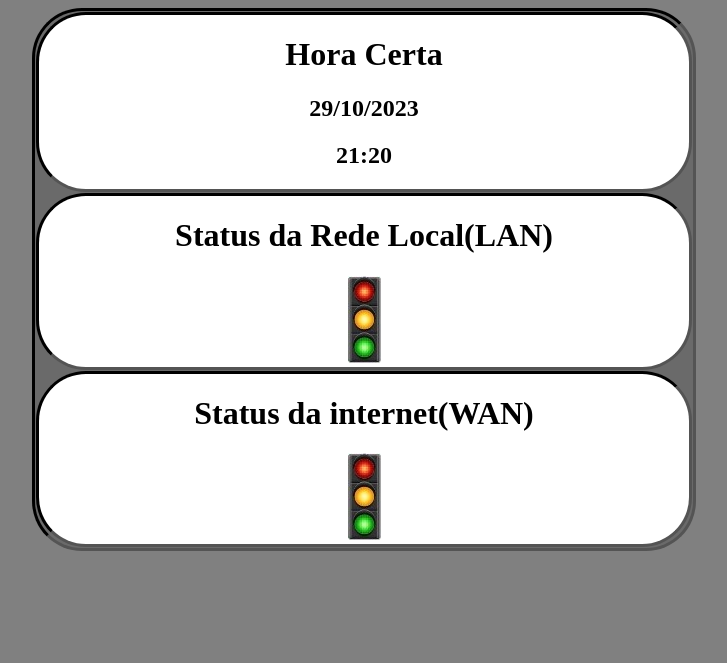
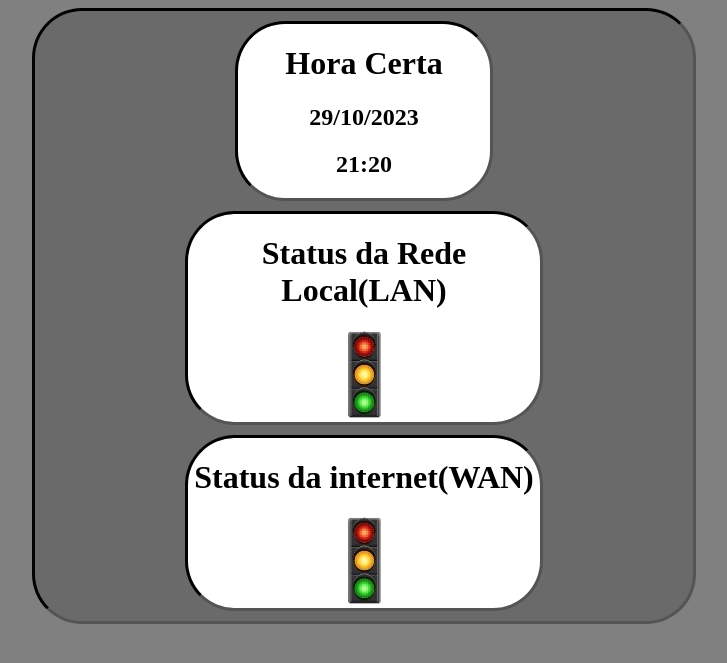
Before and after one commit to dev-drizzithiago/Meus-Projetos-PHP, a PHP site: page / in a window 1280 px wide. Shown: the top 663 px of the page, without its empty margins (276-1003 px from the left). Run offline with PHP 8.4, Linux system fonts and the light colour scheme.

Commit message:
Update style.css

```diff
--- a/relatorio_internet_v-txt_v2/style.css
+++ b/relatorio_internet_v-txt_v2/style.css
@@ -16,15 +16,14 @@ main {
 
 
 div.div_data {
-    outline-style: inset white;
     background-color: #ffffff;
     text-align: center;
     border: 3px inset #000000;
     border-radius: 50px;
-    margin-top: 1px;
-    margin-right: 1px;
-    margin-left: 1px;
-    margin-bottom: 1px;
+    margin-top: 10px;
+    margin-right: 200px;
+    margin-left: 200px;
+    margin-bottom: 10px;
 }
 
 div.div_lan {
@@ -32,10 +31,10 @@ div.div_lan {
     text-align: center;
     border: 3px inset #000000;
     border-radius: 50px;
-    margin-top: 1px;
-    margin-right: 1px;
-    margin-left: 1px;
-    margin-bottom: 1px;
+    margin-top: 10px;
+    margin-right: 150px;
+    margin-left: 150px;
+    margin-bottom: 10px;
 }
 
 div.div_wan {
@@ -43,8 +42,8 @@ div.div_wan {
     text-align: center;
     border: 3px inset #000000;
     border-radius: 50px;
-    margin-top: 1px;
-    margin-right: 1px;
-    margin-left: 1px;
-    margin-bottom: 1px;
+    margin-top: 10px;
+    margin-right: 150px;
+    margin-left: 150px;
+    margin-bottom: 10px;
 }
```
